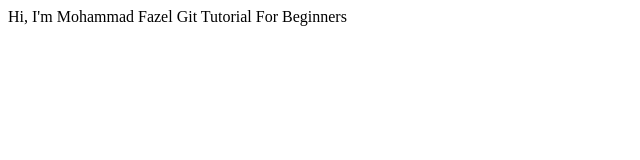
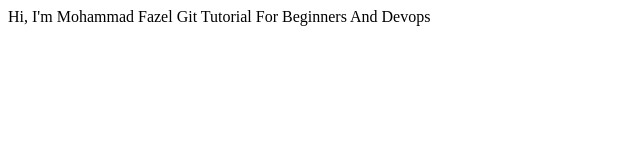
Before and after one commit to Mohammad-Fazel-91/test, a plain HTML site: page index.html in a window 1280 px wide. Shown: the whole page, without its empty margins (0-640 px from the left). Drawn offline with Linux system fonts and the light colour scheme.

Commit message:
add some texts

```diff
--- a/index.html
+++ b/index.html
@@ -9,5 +9,6 @@
     Hi,  I'm Mohammad Fazel
     Git Tutorial
     For Beginners
+    And Devops
 </body>
 </html>
```
